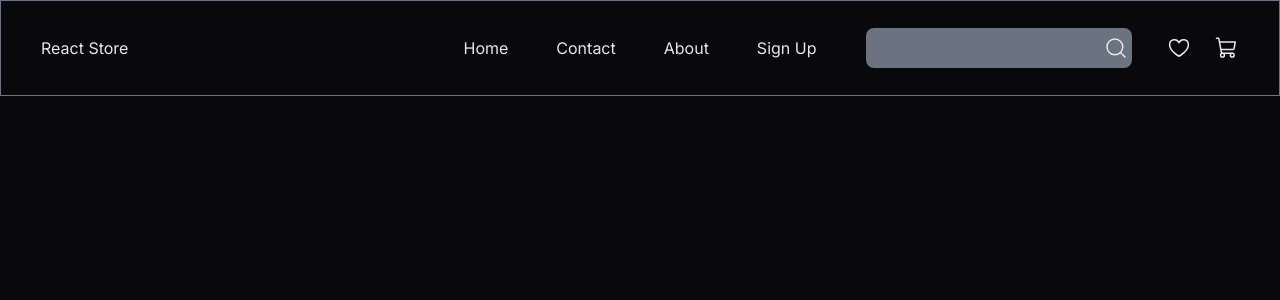
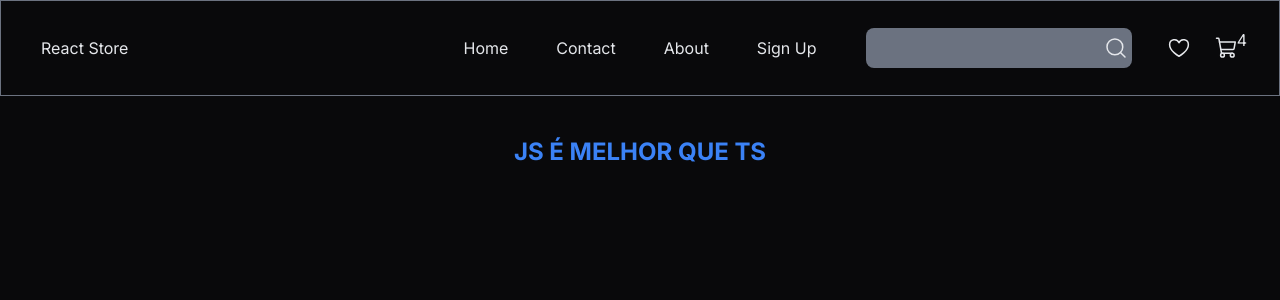
Before and after one commit to filipezzo/React-Store, a React (Vite) app: page / in a window 1280 px wide. Shown: the top 300 px of the page. Built offline with nearby package versions, Linux system fonts and the light colour scheme.

Commit message:
novo projeto (ts) com header e atividade do landing feita

```diff
--- a/src/App.tsx
+++ b/src/App.tsx
@@ -1,9 +1,11 @@
 import Header from "./components/Header/Header";
+import ItemListContainer from "./components/ItemListContainer/ItemListContainer";
 
 function App() {
   return (
     <div className="container  mx-auto">
       <Header />
+      <ItemListContainer greeting="JS É MELHOR QUE TS" />
     </div>
   );
 }
--- /dev/null
+++ b/src/components/CartWidget/CartWidget.tsx
@@ -0,0 +1,12 @@
+import { ShoppingCart } from "phosphor-react";
+
+function CartWidget() {
+  return (
+    <button className="ml-4 relative">
+      <ShoppingCart size={24} />
+      <span className="absolute  -right-2 top-0">4</span>
+    </button>
+  );
+}
+
+export default CartWidget;
--- a/src/components/Header/Header.tsx
+++ b/src/components/Header/Header.tsx
@@ -1,4 +1,5 @@
-import { Heart, MagnifyingGlass, ShoppingCart } from "phosphor-react";
+import { Heart, MagnifyingGlass } from "phosphor-react";
+import CartWidget from "../CartWidget/CartWidget";
 
 export default function Header() {
   return (
@@ -35,9 +36,7 @@ export default function Header() {
           <Heart size={24} />
         </button>
 
-        <button className="ml-4">
-          <ShoppingCart size={24} />
-        </button>
+        <CartWidget />
       </div>
     </header>
   );
--- /dev/null
+++ b/src/components/ItemListContainer/ItemListContainer.tsx
@@ -0,0 +1,15 @@
+interface Props {
+  greeting: string;
+}
+
+function ItemListContainer({ greeting }: Props) {
+  return (
+    <section>
+      <p className="mt-10 text-2xl text-blue-500 font-bold text-center">
+        {greeting}
+      </p>
+    </section>
+  );
+}
+
+export default ItemListContainer;
```
